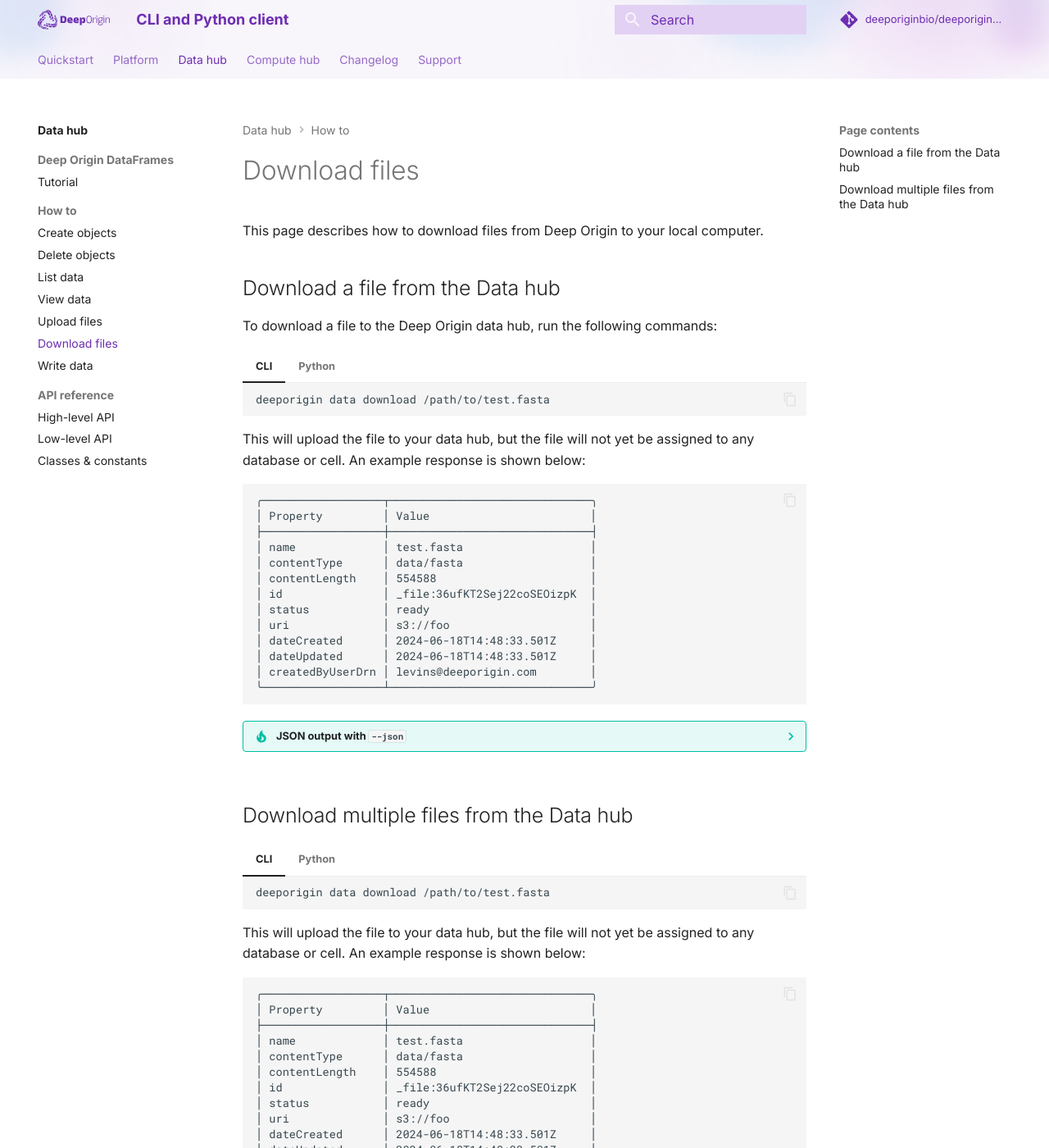
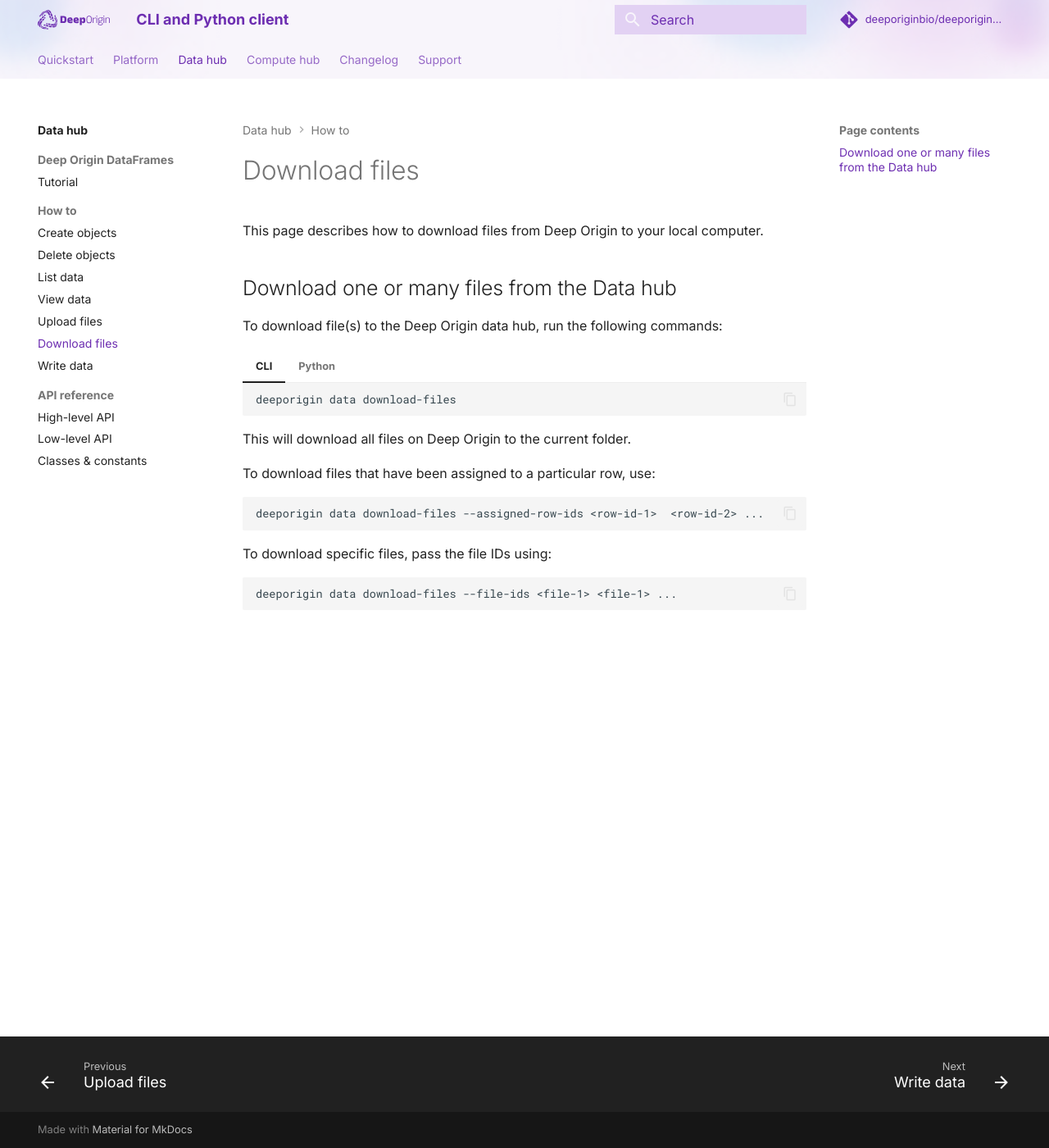
Before and after one commit to deeporiginbio/deeporigin-client, an MkDocs documentation site: the page built from docs/how-to/data-hub/download-files.md, in a window 1280 px wide and 1400 px high. Shown: the whole window at 82% size. Built offline with MkDocs 1.6.1 and Material for MkDocs 9.7.7, drawn with Linux system fonts in a browser that asks for light colours; comment, search, counter and statistics services are not loaded; some of the changed text lies outside the part shown.

Commit message:
feat: docs and ability to download files

````diff
--- a/docs/how-to/data-hub/download-files.md
+++ b/docs/how-to/data-hub/download-files.md
@@ -3,157 +3,40 @@
 This page describes how to download files from Deep Origin to your local computer.
 
 
-## Download a file from the Data hub
+## Download one or many files from the Data hub
 
-To download a file to the Deep Origin data hub, run the following commands:
+To download file(s) to the Deep Origin data hub, run the following commands:
 
 === "CLI"
 
     ```bash
-    deeporigin data download /path/to/test.fasta
+    deeporigin data download-files
     ```
 
-    This will upload the file to your data hub, but the
-    file will not yet be assigned to any database or cell. An example
-    response is shown below:
+    This will download all files on Deep Origin to the current folder.
 
+    To download files that have been assigned to a particular row, use:
+
+    ```bash
+    deeporigin data download-files --assigned-row-ids <row-id-1>  <row-id-2> ...
     ```
-    ╭──────────────────┬──────────────────────────────╮
-    │ Property         │ Value                        │
-    ├──────────────────┼──────────────────────────────┤
-    │ name             │ test.fasta                   │
-    │ contentType      │ data/fasta                   │
-    │ contentLength    │ 554588                       │
-    │ id               │ _file:36ufKT2Sej22coSEOizpK  │
-    │ status           │ ready                        │
-    │ uri              │ s3://foo                     │
-    │ dateCreated      │ 2024-06-18T14:48:33.501Z     │
-    │ dateUpdated      │ 2024-06-18T14:48:33.501Z     │
-    │ createdByUserDrn │ levins@deeporigin.com        │
-    ╰──────────────────┴──────────────────────────────╯
+
+    To download specific files, pass the file IDs using:
 
 
+    ```bash
+    deeporigin data download-files --file-ids <file-1> <file-1> ...
     ```
 
-    ??? tip "JSON output with `--json`"
-        [JSON](https://www.json.org/) output can be requested by adding `--json`, and allows
-        you to pipe out to a JSON processor like [jq](https://jqlang.github.io/jq/):
-
-        ```bash
-        deeporigin upload /path/to/test.fasta | jq
-        ```
-
-        ```json
-        {
-          "name": "test.fasta",
-          "contentType": "data/fasta",
-          "contentLength": 554588,
-          "id": "_file:36ufKT2Sej22coSEOizpK",
-          "status": "ready",
-          "uri": "s3://foo",
-          "dateCreated": "2024-06-18T14:51:43.876Z",
-          "dateUpdated": "2024-06-18T14:51:43.876Z",
-          "createdByUserDrn": "levins@deeporigin.com"
-        }
-
-        ```
 
 === "Python"
 
     ```py
     from deeporigin.data_hub import api
-    api.upload_file("/path/to/file.fasta")
+    api.download_files(files)
     ```
 
-    This will upload the file to your data hub. An example is shown below:
+    `files` is a list of files to download, and is a list of `ListFilesResponse` objects. To obtain this list, use `api.list_files()`, the output of which can be used as an input to `download_files`.
 
-    ```json
-    {
-        "name": "file.fasta",
-        "contentType": "data/foo",
-        "contentLength": 55454688,
-        "id": "_file:6Hdhyc3t8xZ6pmyCrQy1t",
-        "status": "ready",
-        "uri": "s3://data.<org-name>/_file:6Hdhyc3t8xZ6pmyCrQy1t",
-        "dateCreated": "2024-06-18T14:18:37.409Z",
-        "dateUpdated": "2024-06-18T14:18:37.409Z",
-        "createdByUserDrn": "haldane@deeporigin.com",
-    }
-    ```
-
-
-## Download multiple files from the Data hub
-
-=== "CLI"
-
-    ```bash
-    deeporigin data download /path/to/test.fasta
-    ```
-
-    This will upload the file to your data hub, but the
-    file will not yet be assigned to any database or cell. An example
-    response is shown below:
-
-    ```
-    ╭──────────────────┬──────────────────────────────╮
-    │ Property         │ Value                        │
-    ├──────────────────┼──────────────────────────────┤
-    │ name             │ test.fasta                   │
-    │ contentType      │ data/fasta                   │
-    │ contentLength    │ 554588                       │
-    │ id               │ _file:36ufKT2Sej22coSEOizpK  │
-    │ status           │ ready                        │
-    │ uri              │ s3://foo                     │
-    │ dateCreated      │ 2024-06-18T14:48:33.501Z     │
-    │ dateUpdated      │ 2024-06-18T14:48:33.501Z     │
-    │ createdByUserDrn │ levins@deeporigin.com        │
-    ╰──────────────────┴──────────────────────────────╯
-
-
-    ```
-
-    ??? tip "JSON output with `--json`"
-        [JSON](https://www.json.org/) output can be requested by adding `--json`, and allows
-        you to pipe out to a JSON processor like [jq](https://jqlang.github.io/jq/):
-
-        ```bash
-        deeporigin upload /path/to/test.fasta | jq
-        ```
-
-        ```json
-        {
-          "name": "test.fasta",
-          "contentType": "data/fasta",
-          "contentLength": 554588,
-          "id": "_file:36ufKT2Sej22coSEOizpK",
-          "status": "ready",
-          "uri": "s3://foo",
-          "dateCreated": "2024-06-18T14:51:43.876Z",
-          "dateUpdated": "2024-06-18T14:51:43.876Z",
-          "createdByUserDrn": "levins@deeporigin.com"
-        }
-
-        ```
-
-=== "Python"
-
-    ```py
-    from deeporigin.data_hub import api
-    api.upload_file("/path/to/file.fasta")
-    ```
-
-    This will upload the file to your data hub. An example is shown below:
-
-    ```json
-    {
-        "name": "file.fasta",
-        "contentType": "data/foo",
-        "contentLength": 55454688,
-        "id": "_file:6Hdhyc3t8xZ6pmyCrQy1t",
-        "status": "ready",
-        "uri": "s3://data.<org-name>/_file:6Hdhyc3t8xZ6pmyCrQy1t",
-        "dateCreated": "2024-06-18T14:18:37.409Z",
-        "dateUpdated": "2024-06-18T14:18:37.409Z",
-        "createdByUserDrn": "haldane@deeporigin.com",
-    }
-    ```
+    !!! Tip "Download all files"
+        To download all files, call `api.list_files()` and pass the output to `download_files`.
--- a/mkdocs.yaml
+++ b/mkdocs.yaml
@@ -45,7 +45,7 @@
 - Platform:
   - platform/index.md
   - How to:
-    - Get user information: how-to/platform/users.md
+    - Get user information: how-to/platform/user-info.md
     - Get variables ands secrets: how-to/platform/variables.md
     - Get workstation information: how-to/platform/workstation-info.md
 - Data hub:
@@ -67,8 +67,8 @@
 - Compute hub:
   - compute-hub/index.md
   - How to:
-    - Install variables and secrets: how-to/variables.md
-    - Get info about your workstation: how-to/workstation-info.md
+    - Install variables and secrets: how-to/compute-hub/variables.md
+    - Get info about your workstation: how-to/compute-hub/workstation-info.md
 - Changelog: changelog.md
 - Support: https://www.support.deeporigin.com/servicedesk/customer/portals
 
````
Also changed, not shown: docs/how-to/platform/user-info.md (added, +62 -0 lines), docs/how-to/platform/workstation-info.md (added, +75 -0 lines), docs/how-to/compute-hub/workstation-info.md (renamed from docs/how-to/workstation-info.md), docs/how-to/platform/variables.md (renamed from docs/how-to/variables.md), icon.svg (deleted), 7 other files.
